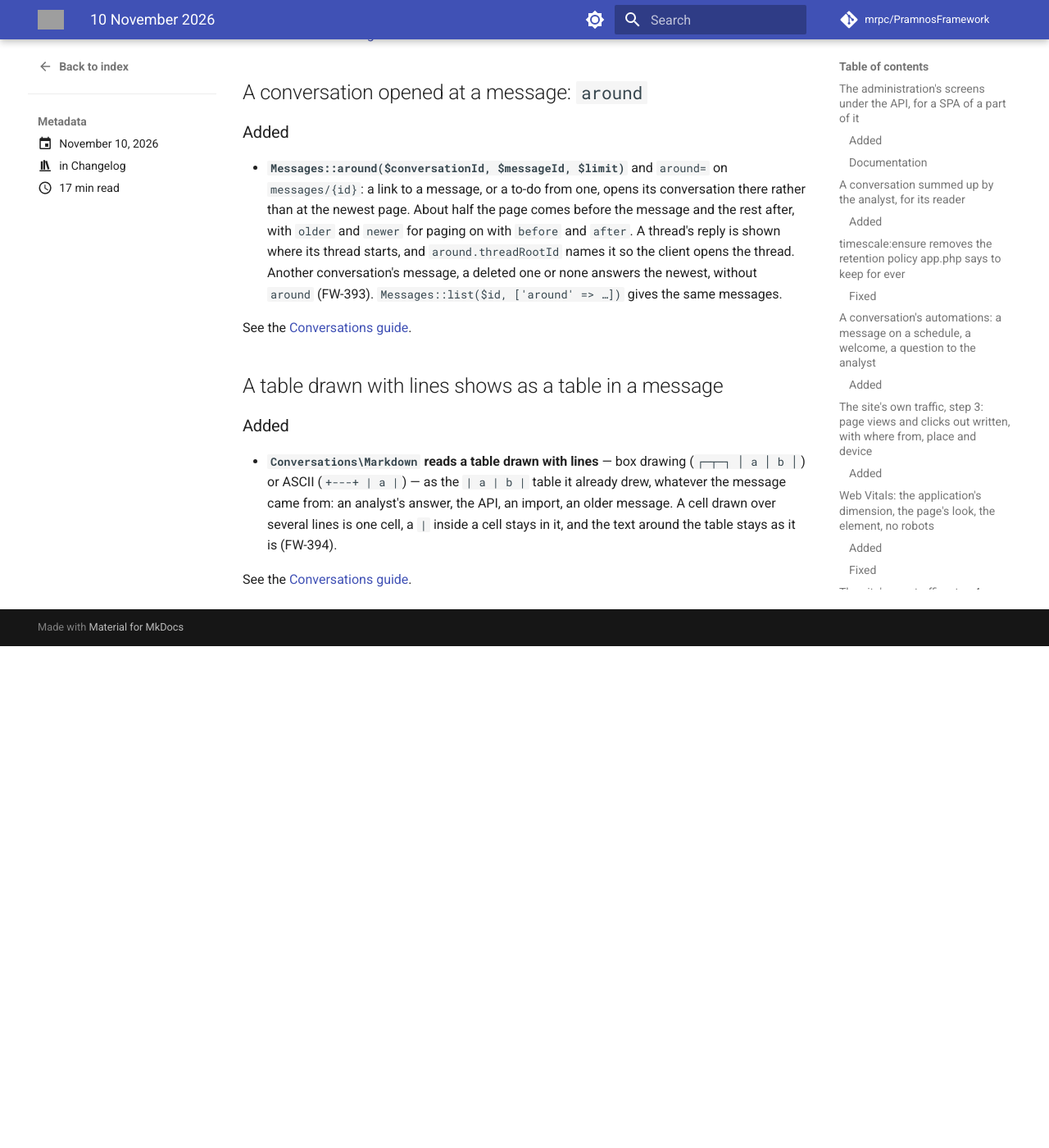
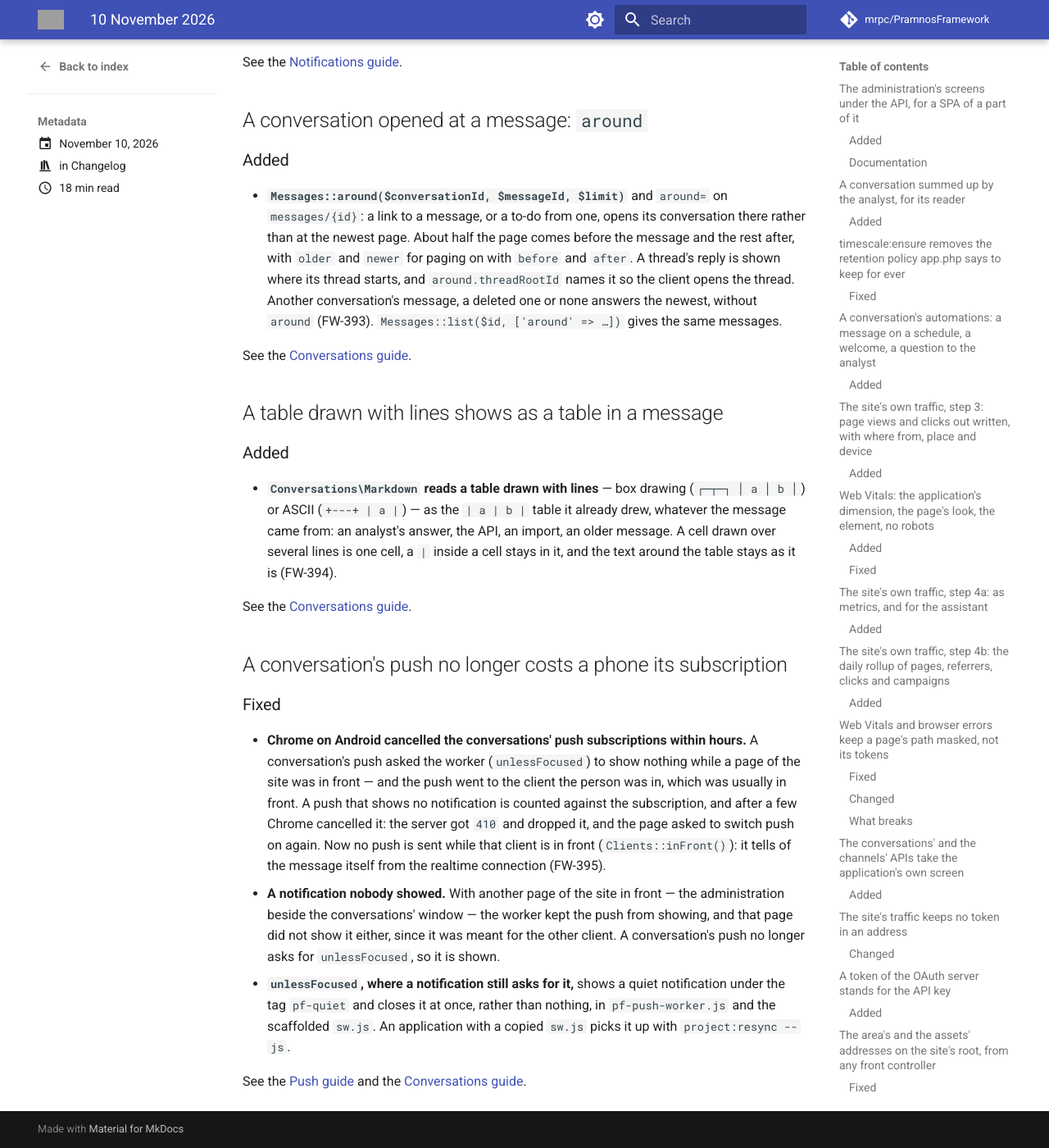
Before and after one commit to mrpc/PramnosFramework, an MkDocs documentation site: the page built from docs/version-history/posts/2026-11-10.md, in a window 1280 px wide and 1400 px high, scrolled down 14941 px. Shown: the whole window at 82% size. Built offline with MkDocs 1.6.1 and Material for MkDocs 9.7.7, drawn with Linux system fonts in a browser that asks for light colours; comment, search, counter and statistics services are not loaded; before the commit the page ends 15729 px from its top, so only the background shows below that; some of the changed text lies outside the part shown; grey boxes are pictures that could not be loaded.

Commit message:
fix(conversations): no push while the reader's client is in front, and unlessFocused shows and closes rather than nothing — Chrome on Android no longer cancels the subscription (FW-395)

```diff
--- a/docs/Pramnos_Conversations_Guide.md
+++ b/docs/Pramnos_Conversations_Guide.md
@@ -923,7 +923,11 @@ client is a browser tab or the desktop application. The bell is told of every me
   and `Subscriptions::tagClient()` keeps it. A subscription that names no client — from a page
   older than this — is told as before, so nobody loses a notification. If the person is in a client
   with no subscription (the desktop application), no push goes out and the push log says
-  `ELSEWHERE`. When the person is away, every subscription gets the push.
+  `ELSEWHERE`. When the person is away, every subscription gets the push. While the client the
+  person is in is in front — reported in front within the last minute, and not idle
+  (`Clients::inFront()`) — no push goes out at all: that client tells of the message itself from
+  the realtime connection, and the bell is told as always. A push it would have had to keep from
+  showing is one Chrome on Android counts against the subscription, and cancels it after a few.
 - **The realtime telling** (`conversation.activity` on the person's own channel) carries `notify`:
   the client that shows a notification, or `all`. A client shows one only when `notify` is its own
   id or `all`; a client with no id shows one always.
--- a/docs/Pramnos_Push_Guide.md
+++ b/docs/Pramnos_Push_Guide.md
@@ -802,12 +802,19 @@ Two flags of a notification's `toPush()` change how the worker shows it. The wor
   plays its own sound. `'silent' => 'ifOpen'` is quiet only while a page of the site is open,
   hidden or not, to play its own sound. With none open, which on a phone is most of the time, the
   system's sound plays.
-- **`unlessFocused`** shows nothing while a window of the site is visible and focused, because
-  that page tells of the message itself. With the site in a hidden tab, or in a window that is not
-  focused, the notification is shown. Browsers do not require a notification for a push while the
-  site's origin is focused.
+- **`unlessFocused`** shows it only for a moment while a window of the site is visible and
+  focused, because that page tells of it itself: a quiet notification under the tag `pf-quiet`,
+  closed at once. Not nothing — with `userVisibleOnly`, a push that shows no notification is
+  counted against the subscription, and Chrome on Android cancels the subscription after a few
+  (the server then gets `410` and drops it). With the site in a hidden tab, or in a window that is
+  not focused, the notification is shown in full.
 
-A conversation's message sends `silent: 'ifOpen'` and `unlessFocused`. `conversations.push_silent`
+The worker cannot tell which client a focused window is, so `unlessFocused` suits a notice any
+page of the site tells of. A notice meant for one client decides on the server instead: a
+conversation's message is not pushed at all while the client its reader is in is in front
+(`Clients::inFront()`), and is pushed in full otherwise.
+
+A conversation's message sends `silent: 'ifOpen'`. `conversations.push_silent`
 changes the first: `ifOpen` (the default), `always` or `never`. A worker copied before `ifOpen`
 existed reads it as `silent` and stays quiet until it is resynced. A notification that sends neither, such as a sign-in
 approval, is shown with the system's sound whatever is in front. An application that copied
--- a/docs/version-history/posts/2026-11-10.md
+++ b/docs/version-history/posts/2026-11-10.md
@@ -39,6 +39,7 @@ Thirty-two entries today:
 - A bell without some groups, and told at once when notifications are read
 - A conversation opened at a message: `around`
 - A table drawn with lines shows as a table in a message
+- A conversation's push no longer costs a phone its subscription
 
 <!-- more -->
 
@@ -558,3 +559,25 @@ Thirty-two entries today:
   one cell, a `|` inside a cell stays in it, and the text around the table stays as it is (FW-394).
 
   See the [Conversations guide](../../Pramnos_Conversations_Guide.md).
+
+## A conversation's push no longer costs a phone its subscription
+
+### Fixed
+
+- **Chrome on Android cancelled the conversations' push subscriptions within hours.** A
+  conversation's push asked the worker (`unlessFocused`) to show nothing while a page of the site
+  was in front — and the push went to the client the person was in, which was usually in front. A
+  push that shows no notification is counted against the subscription, and after a few Chrome
+  cancelled it: the server got `410` and dropped it, and the page asked to switch push on again.
+  Now no push is sent while that client is in front (`Clients::inFront()`): it tells of the
+  message itself from the realtime connection (FW-395).
+- **A notification nobody showed.** With another page of the site in front — the administration
+  beside the conversations' window — the worker kept the push from showing, and that page did not
+  show it either, since it was meant for the other client. A conversation's push no longer asks for
+  `unlessFocused`, so it is shown.
+- **`unlessFocused`, where a notification still asks for it,** shows a quiet notification under the
+  tag `pf-quiet` and closes it at once, rather than nothing, in `pf-push-worker.js` and the
+  scaffolded `sw.js`. An application with a copied `sw.js` picks it up with `project:resync --js`.
+
+  See the [Push guide](../../Pramnos_Push_Guide.md) and the
+  [Conversations guide](../../Pramnos_Conversations_Guide.md).
```
Also changed, not shown: other parts of docs/version-history/posts/2026-11-10.md (+1 -1 lines), 7 other files.
